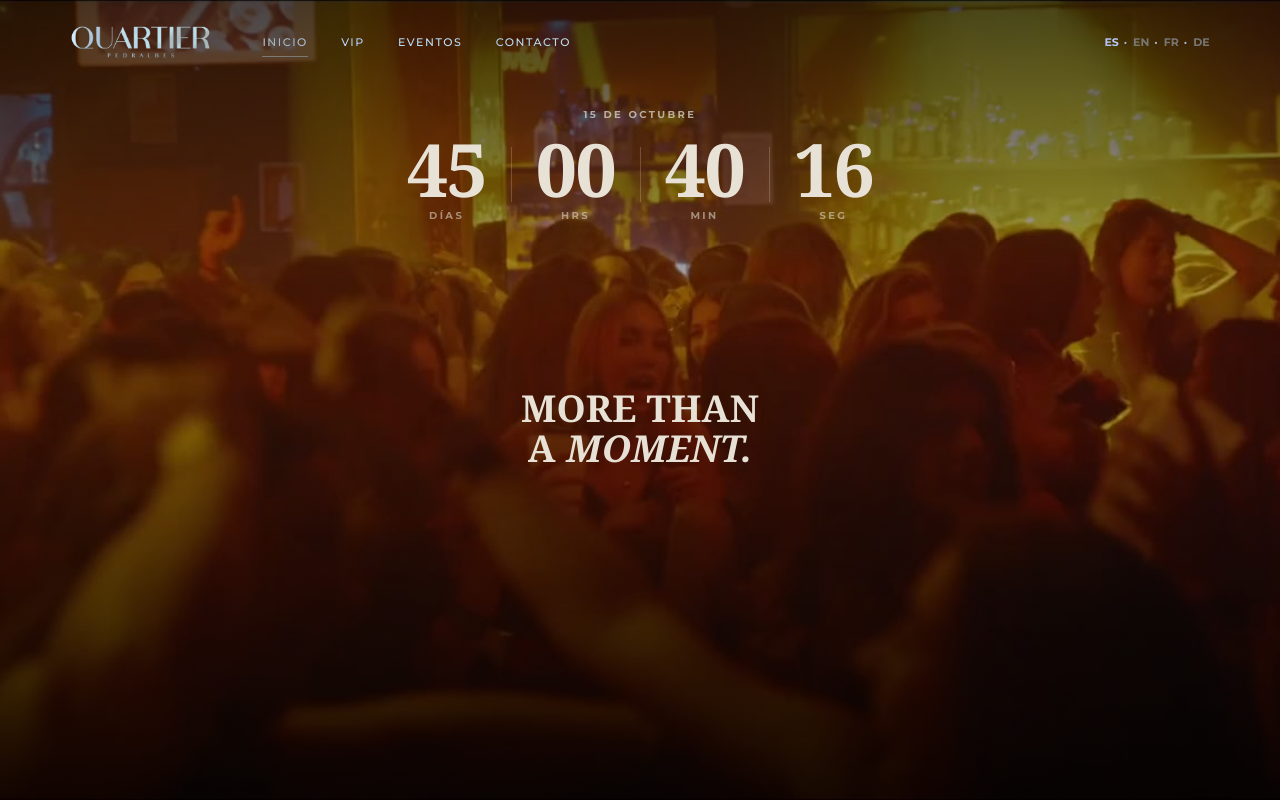
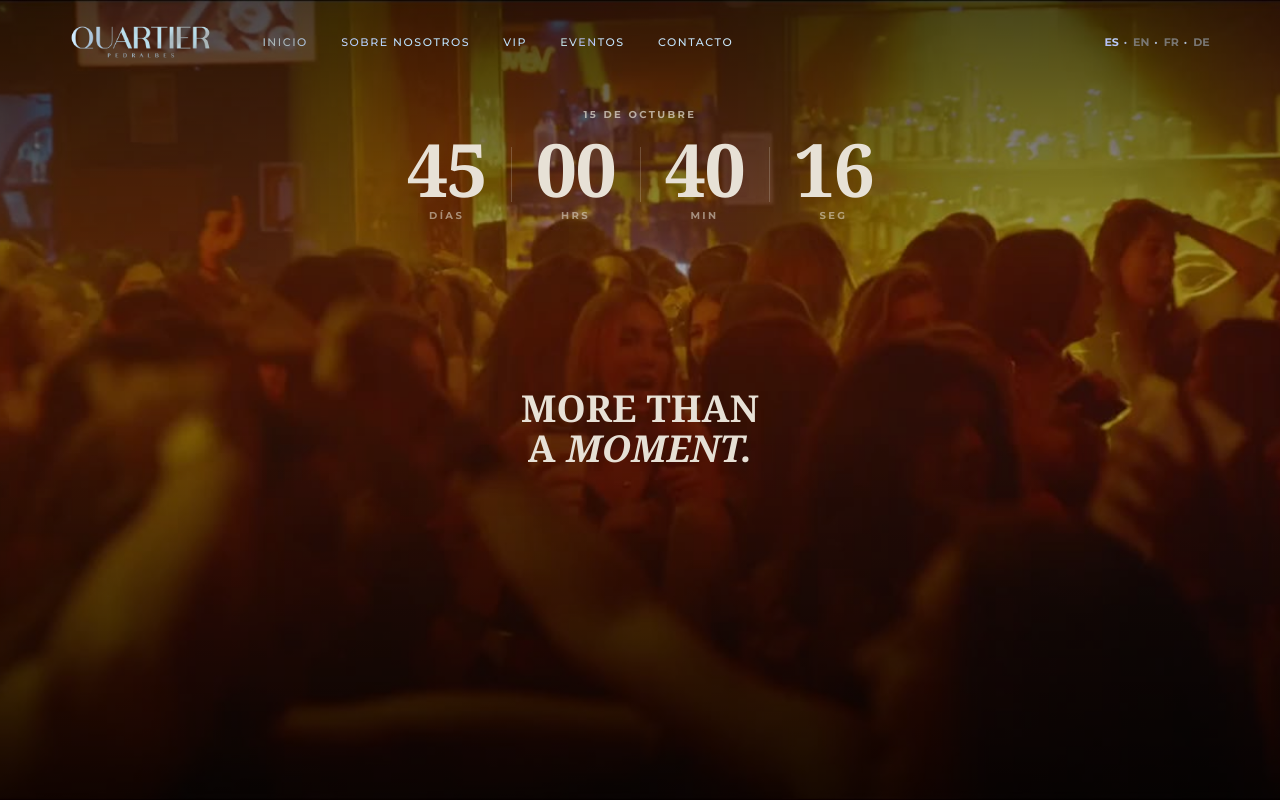
Before and after one commit to pgrahe/quartierbarcelona, a React (Vite) app: page /countdown in a window 1280 px wide. Shown: the top 800 px of the page. Built offline with nearby package versions, Linux system fonts and the light colour scheme.

Commit message:
rutas update

```diff
--- /dev/null
+++ b/src/components/ChromeNavLink.jsx
@@ -0,0 +1,39 @@
+import { RouteLink } from '../router/RouteContext'
+
+/**
+ * Nav/footer item. During the countdown gate only About is a real link;
+ * the rest stay in the chrome as labels.
+ */
+export default function ChromeNavLink({
+  live,
+  to,
+  hash,
+  className,
+  children,
+  delay,
+  onClick,
+  style,
+  ...rest
+}) {
+  if (live) {
+    return (
+      <RouteLink
+        to={to}
+        hash={hash}
+        className={className}
+        delay={delay}
+        onClick={onClick}
+        style={style}
+        {...rest}
+      >
+        {children}
+      </RouteLink>
+    )
+  }
+
+  return (
+    <span className={className} aria-disabled="true" style={style} {...rest}>
+      {children}
+    </span>
+  )
+}
--- a/src/components/Explore.css
+++ b/src/components/Explore.css
@@ -109,13 +109,21 @@
 }
 
 @media (hover: hover) {
-  .ecard:hover .ecard__figure img {
+  .ecard[data-linked='true']:hover .ecard__figure img {
     scale: 1.06;
   }
 
-  .ecard:hover .ecard__arrow {
+  .ecard[data-linked='true']:hover .ecard__arrow {
     translate: 4px 0;
   }
+}
+
+.ecard[data-linked='false'] {
+  cursor: default;
+}
+
+.ecard[data-linked='false'] .ecard__more {
+  opacity: 0.35;
 }
 
 @media (max-width: 520px) {
--- a/src/components/Explore.jsx
+++ b/src/components/Explore.jsx
@@ -56,8 +56,9 @@ const CARDS = [
   },
 ]
 
-/** `exclude` is the route the visitor is already on. */
-export default function Explore({ exclude }) {
+/** `exclude` is the route the visitor is already on. `linked` false keeps
+ *  the strips visible without turning them into destinations. */
+export default function Explore({ exclude, linked = true }) {
   const { t } = useLanguage()
   const ex = t.explore
   const cards = CARDS.filter((c) => c.route !== exclude)
@@ -85,7 +86,7 @@ export default function Explore({ exclude }) {
         <ul className="explore__list" data-count={cards.length}>
           {cards.map((card, i) => (
             <li key={card.route} className="explore__item" data-reveal style={{ '--reveal-delay': `${i * 70}ms` }}>
-              <article className="ecard">
+              <article className="ecard" data-linked={linked}>
                 <figure className="ecard__figure">
                   <img
                     src={card.src}
@@ -105,9 +106,13 @@ export default function Explore({ exclude }) {
                   </p>
 
                   <h3 className="ecard__title">
-                    <RouteLink to={card.route} className="ecard__link">
-                      {t.nav[card.navKey]}
-                    </RouteLink>
+                    {linked ? (
+                      <RouteLink to={card.route} className="ecard__link">
+                        {t.nav[card.navKey]}
+                      </RouteLink>
+                    ) : (
+                      <span className="ecard__name">{t.nav[card.navKey]}</span>
+                    )}
                   </h3>
 
                   <p className="ecard__copy">{ex[card.copyKey]}</p>
--- a/src/components/Footer.css
+++ b/src/components/Footer.css
@@ -105,6 +105,17 @@
   .foot__link:hover::after {
     scale: 1 1;
   }
+
+  .foot__link[aria-disabled='true']:hover {
+    color: var(--stone-70);
+  }
+  .foot__link[aria-disabled='true']:hover::after {
+    scale: 0 1;
+  }
+}
+
+.foot__link[aria-disabled='true'] {
+  cursor: default;
 }
 
 /* ---- Bottom ---- */
--- a/src/components/Footer.jsx
+++ b/src/components/Footer.jsx
@@ -2,6 +2,7 @@ import { CONTACT, INSTAGRAM_URL, TICKETS_VIP_URL } from '../config/site'
 import { useLanguage } from '../i18n/LanguageContext'
 import { RouteLink, useRoute } from '../router/RouteContext'
 import { useTickets } from '../tickets/TicketsContext'
+import ChromeNavLink from './ChromeNavLink'
 import LanguageSelector from './LanguageSelector'
 import './Footer.css'
 
@@ -14,6 +15,7 @@ export default function Footer() {
 
   const links = [
     { key: 'home', to: 'home', label: t.nav.home },
+    { key: 'about', to: 'about', label: t.nav.about, live: true },
     { key: 'vip', to: 'vip', label: t.nav.vipExperience },
     { key: 'events', to: 'events', label: t.nav.privateEvents },
     { key: 'contact', to: 'home', hash: 'contacto', label: t.nav.contact },
@@ -31,9 +33,15 @@ export default function Footer() {
             <nav className="foot__col" aria-label={t.footer.navTitle}>
               <p className="eyebrow foot__col-title">{t.footer.navTitle}</p>
               {links.map((l) => (
-                <RouteLink key={l.key} to={l.to} hash={l.hash} className="foot__link">
+                <ChromeNavLink
+                  key={l.key}
+                  live={l.live}
+                  to={l.to}
+                  hash={l.hash}
+                  className="foot__link"
+                >
                   {l.label}
-                </RouteLink>
+                </ChromeNavLink>
               ))}
               {showTickets && (
                 <a
--- a/src/components/MobileMenu.css
+++ b/src/components/MobileMenu.css
@@ -64,6 +64,14 @@
   opacity: 0.6;
 }
 
+.mmenu__link[aria-disabled='true'] {
+  cursor: default;
+}
+
+.mmenu__link[aria-disabled='true']:active {
+  opacity: 1;
+}
+
 /* ---- Foot ---- */
 .mmenu__foot {
   display: flex;
--- a/src/components/MobileMenu.jsx
+++ b/src/components/MobileMenu.jsx
@@ -1,6 +1,7 @@
 import { useEffect, useRef } from 'react'
 import { useLanguage } from '../i18n/LanguageContext'
-import { RouteLink, useRoute } from '../router/RouteContext'
+import { useRoute } from '../router/RouteContext'
+import ChromeNavLink from './ChromeNavLink'
 import LanguageSelector from './LanguageSelector'
 import TicketsCta from './TicketsCta'
 import './MobileMenu.css'
@@ -20,7 +21,7 @@ export default function MobileMenu({ open, onClose }) {
 
   const links = [
     { key: 'home', to: 'home', label: t.nav.home },
-    { key: 'about', to: 'about', label: t.nav.about },
+    { key: 'about', to: 'about', label: t.nav.about, live: true },
     { key: 'vip', to: 'vip', label: t.nav.vipExperience },
     { key: 'events', to: 'events', label: t.nav.privateEvents },
     { key: 'contact', to: 'home', hash: 'contacto', label: t.nav.contact },
@@ -98,21 +99,19 @@ export default function MobileMenu({ open, onClose }) {
       <div className="mmenu__inner">
         <nav className="mmenu__links" aria-label={t.nav.menu}>
           {links.map((l, i) => (
-            <RouteLink
+            <ChromeNavLink
               key={l.key}
+              live={l.live}
               to={l.to}
               hash={l.hash}
               className="mmenu__link"
-              data-active={
-                !l.hash &&
-                ((l.key === 'home' && routeId === 'countdown') || l.to === routeId)
-              }
+              data-active={!l.hash && l.live && l.to === routeId}
               delay={260}
               style={{ '--i': i }}
               onClick={onClose}
             >
               {l.label}
-            </RouteLink>
+            </ChromeNavLink>
           ))}
         </nav>
 
--- a/src/components/Navbar.css
+++ b/src/components/Navbar.css
@@ -94,6 +94,17 @@
   .nav__link:hover::after {
     scale: 1 1;
   }
+
+  .nav__link[aria-disabled='true']:hover {
+    translate: none;
+  }
+  .nav__link[aria-disabled='true']:hover::after {
+    scale: 0 1;
+  }
+}
+
+.nav__link[aria-disabled='true'] {
+  cursor: default;
 }
 
 .nav__link[data-active='true']::after {
--- a/src/components/Navbar.jsx
+++ b/src/components/Navbar.jsx
@@ -1,5 +1,6 @@
 import { useLanguage } from '../i18n/LanguageContext'
 import { RouteLink, useRoute } from '../router/RouteContext'
+import ChromeNavLink from './ChromeNavLink'
 import LanguageSelector from './LanguageSelector'
 import TicketsCta from './TicketsCta'
 import './Navbar.css'
@@ -12,9 +13,8 @@ import './Navbar.css'
  * on dark ones — no solid bar. On mobile the chrome only appears once the
  * hero has scrolled past (`solid`); the hero keeps its own logo + CTA until then.
  *
- * Every link is a real URL. Home and Contact point at the home page, Contact
- * with a hash, so it scrolls when you are already there and navigates first
- * when you are not.
+ * Every destination is listed. During the countdown only About is a real
+ * link; the rest stay visible and do not navigate.
  */
 export default function Navbar({ solid, menuOpen, onToggleMenu }) {
   const { t } = useLanguage()
@@ -22,6 +22,7 @@ export default function Navbar({ solid, menuOpen, onToggleMenu }) {
 
   const links = [
     { key: 'home', to: 'home', label: t.nav.home },
+    { key: 'about', to: 'about', label: t.nav.about, live: true },
     { key: 'vip', to: 'vip', label: t.nav.vipExperienceShort },
     // Short label here only: the full one overflows the bar around 900–1024px.
     { key: 'events', to: 'events', label: t.nav.privateEventsShort },
@@ -37,15 +38,16 @@ export default function Navbar({ solid, menuOpen, onToggleMenu }) {
 
         <nav className="nav__links" aria-label={t.nav.menu}>
           {links.map((l) => (
-            <RouteLink
+            <ChromeNavLink
               key={l.key}
+              live={l.live}
               to={l.to}
               hash={l.hash}
               className="nav__link"
-              data-active={!l.hash && l.key === 'home' && routeId === 'countdown'}
+              data-active={!l.hash && l.live && l.to === routeId}
             >
               {l.label}
-            </RouteLink>
+            </ChromeNavLink>
           ))}
         </nav>
 
--- a/src/pages/AboutPage.jsx
+++ b/src/pages/AboutPage.jsx
@@ -12,7 +12,7 @@ export default function AboutPage() {
     <>
       <About eyebrow={page.sectionEyebrow} />
       <BrandMoment />
-      <Explore exclude="about" />
+      <Explore exclude="about" linked={false} />
     </>
   )
 }
--- a/src/router/routes.js
+++ b/src/router/routes.js
@@ -12,8 +12,9 @@
  *   /aviso-legal             legal      (/en/legal-notice, …)
  *
  * While the opening clock is up, `publicRouteId` sends every route except
- * countdown / about / privacy / legal to /countdown. About is reachable
- * from the hamburger only — it is not in the desktop bar or the footer.
+ * countdown / about / privacy / legal to /countdown. About is the only
+ * content page linked from the chrome; the other nav labels stay visible
+ * but do not navigate.
  *
  * Slugs are per language wherever the word is genuinely translated, and
  * identical wherever the label is brand English that already appears
```
Also changed, not shown: .cursor/skills/countdown/SKILL.md.
